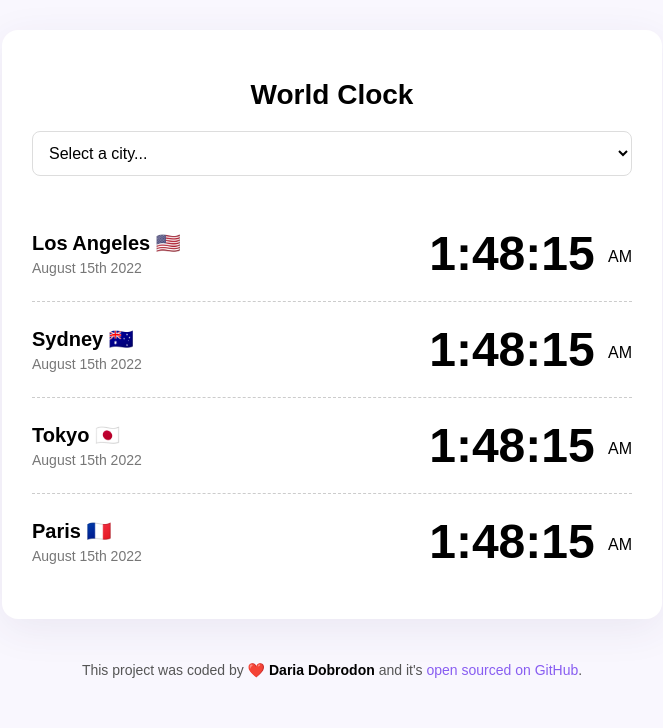
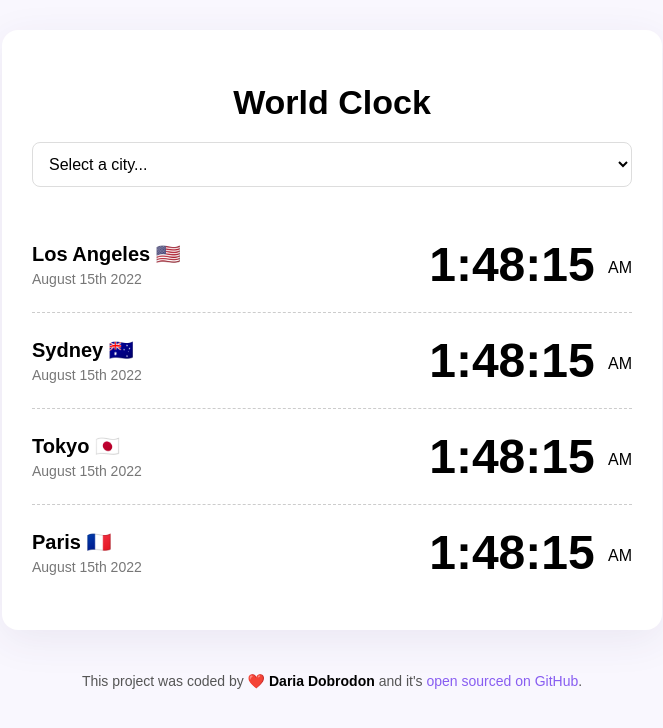
Before and after one commit to DashaDashaD/world-clock, a plain HTML site: page index.html in a window 1280 px wide. Shown: the whole page, without its empty margins (308-971 px from the left). Drawn offline with nearby package versions, Linux system fonts and the light colour scheme; a script that the page names is missing.

Commit message:
added style to h1

```diff
--- a/css/style.css
+++ b/css/style.css
@@ -15,9 +15,10 @@
     }
 
     h1 {
-      font-size: 28px;
+      font-size: 34px;
       margin-bottom: 20px;
       text-align: center;
+      font: Helvetica;
     }
 
     select {
```
